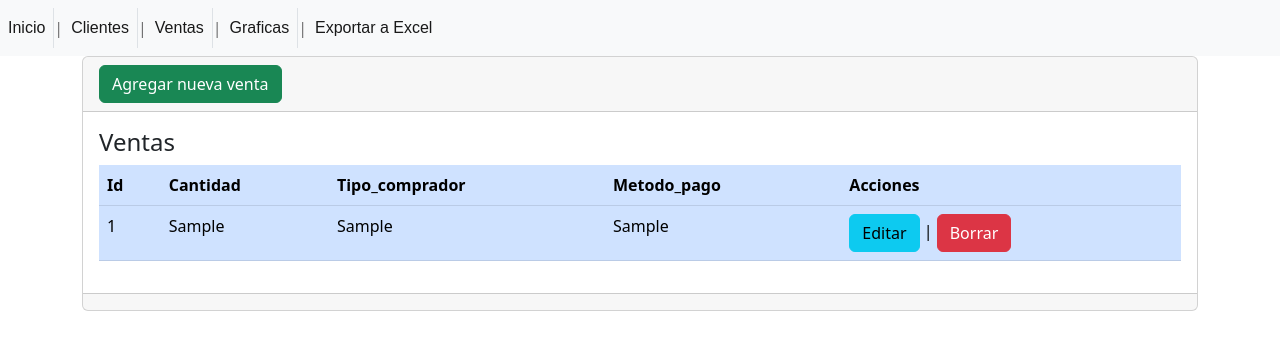
After one commit to AdrianPerez550/proyectograviti, a Django app: page /ventas in a window 1280 px wide. The commit adds this page. Shown: the top 350 px of the page. Run offline with Django 3.2, Linux system fonts and the light colour scheme; tables that the repository leaves empty hold one stand-in row (values such as "Sample post").

Commit message:
cambiosnuevos

```diff
--- a/cliente/admin.py
+++ b/cliente/admin.py
@@ -2,9 +2,10 @@ from django.contrib import admin
 
 
 from .models import Cliente
+from .models import Ventas
 
 admin.site.register(Cliente)
 
-
+admin.site.register(Ventas)
 
 # Register your models here.
--- a/cliente/forms.py
+++ b/cliente/forms.py
@@ -1,5 +1,6 @@
 from django import forms
 from .models import Cliente
+from .models import Ventas
 
 
 
@@ -7,3 +8,8 @@ class ClienteForm(forms.ModelForm):
     class Meta:
         model = Cliente
         fields= '__all__'
+
+class VentasForm(forms.ModelForm):
+    class Meta:
+        model = Ventas
+        fields= '__all__'
--- a/cliente/models.py
+++ b/cliente/models.py
@@ -8,6 +8,18 @@ class Cliente(models.Model):
     apelidopate=models.CharField(max_length=100,verbose_name='Apellido_paterno', default='')
     apelidomater=models.CharField(max_length=100,verbose_name='Apellidom', default='')
     edad =models.CharField(max_length=100,verbose_name='edad', default='')
+    celular =models.CharField(max_length=100,verbose_name='celular', default='')
+    genero  =models.CharField(max_length=100,verbose_name='genero', default='')
+
+
+
+class Ventas(models.Model):
+    id=models.AutoField(primary_key=True)
+    dinero= models.CharField(max_length=100, verbose_name='cantidad',default='')
+    tipocomprador=models.CharField(max_length=1, verbose_name='tipocomprador',default='')
+    metodopago=models.CharField(max_length=1, verbose_name='metodopago',default='')
+
+
 
 
     def __str__(self):
--- a/cliente/templates/base.html
+++ b/cliente/templates/base.html
@@ -39,6 +39,10 @@
             <span class="navbar-text">|</span>
             <a class="nav-item nav-link active" href="{% url 'clientes' %}" aria-current="page">Clientes </a>
             <span class="navbar-text">|</span>
+            <a class="nav-item nav-link active" href="{% url 'ventas' %}" aria-current="page">Ventas </a>
+            <span class="navbar-text">|</span>
+            <a class="nav-item nav-link active" href="{% url 'graficas' %}" aria-current="page">Graficas</a>
+            <span class="navbar-text">|</span>
             <a class="nav-item nav-link active" href="{% url 'exportarexcel' %}" aria-current="page">Exportar a Excel</a>
         </div>
     </nav>
--- a/cliente/templates/clientes/form.html
+++ b/cliente/templates/clientes/form.html
@@ -1,7 +1,7 @@
 <form enctype="multipart/form-data" method="post">
-    {% csrf_token %}
+  {% csrf_token %}
 
-    {% for campo in formulario %}
+  {% for campo in formulario %}
 
     <div class="mb-3">
       <label for="" class="form-label">{{ campo.label }}</label>
--- a/cliente/templates/clientes/index.html
+++ b/cliente/templates/clientes/index.html
@@ -22,6 +22,8 @@
                         <th scope="col">ApellidoPaterno</th>
                         <th scope="col">ApellidoMaterno</th>
                         <th scope="col">Edad</th>
+                        <th scope="col">Genero</th>
+                        <th scope="col">Celular</th>
                         <th scope="col">Acciones</th>
                     </tr>
 
@@ -35,6 +37,8 @@
                         <td>{{ Cliente.apelidopate }}</td>
                         <td>{{ Cliente.apelidomater }}</td>
                         <td>{{ Cliente.edad }}</td>
+                        <td>{{ Cliente.genero }}</td>
+                        <td>{{ Cliente.celular }}</td>
 
                         <td><a name="" id="" class="btn btn-info" href="{% url 'editar' Cliente.id  %}" role="button">Editar</a>
                             | <a name="" id="" class="btn btn-danger" href="{% url 'eliminar' Cliente.id %}" role="button">Borrar</a> </td>
--- /dev/null
+++ b/cliente/templates/ventas/indexV.html
@@ -0,0 +1,54 @@
+{% extends "base.html" %}
+
+{% block titulo %}  Lista de Clientes {% endblock %}
+
+{% block contenido  %}
+
+<div class="card">
+    <div class="card-header">
+
+        <a name="" id="" class="btn btn-success" href="{% url 'crear_ventas' %}" role="button">Agregar nueva venta</a>
+    </div>
+    <div class="card-body">
+        <h4 class="card-title">Ventas</h4>
+
+        <div class="table-responsive">
+            <table class="table table-primary">
+                <thead>
+
+                    <tr>
+                        <th scope="col">Id</th>
+                        <th scope="col">Cantidad</th>
+                        <th scope="col">Tipo_comprador</th>
+                        <th scope="col">Metodo_pago</th>
+                        <th scope="col">Acciones</th>
+
+                    </tr>
+
+                </thead>
+                <tbody>
+
+                    {% for Ventas in ventas %}
+                    <tr class="">
+                        <td scope="row">{{ Ventas.id }}</td>
+                        <td>{{ Ventas.dinero }}</td>
+                        <td>{{ Ventas.tipocomprador }}</td>
+                        <td>{{ Ventas.metodopago}}</td>
+                        <td><a name="" id="" class="btn btn-info" href="{% url 'editar_ventas' Ventas.id %}" role="button">Editar</a>
+                        | <a name="" id="" class="btn btn-danger" href="{% url 'eliminar_ventas' Ventas.id %}" role="button">Borrar</a> </td>
+
+
+                    </tr>
+                    {% endfor %}
+                </tbody>
+            </table>
+        </div>
+
+
+    </div>
+    <div class="card-footer text-muted">
+
+    </div>
+</div>
+
+{% endblock %}
--- a/cliente/urls.py
+++ b/cliente/urls.py
@@ -1,6 +1,8 @@
 # This code is defining the URL patterns for a Django application.
 from django.urls import path
 from. import views
+from django.conf import settings
+from django.conf.urls.static import static
 
 urlpatterns = [
 
@@ -14,6 +16,13 @@ path('',views.login_view,name='login'),
  path('exportarexcel', views.exportarexcel, name='exportarexcel'),
  path('exportarexcel2', views.export_data_to_excel, name='exportar_excel'),
 
+ path('ventas',views.ventas, name='ventas'),
+ path('ventas/crear',views.crear_ventas, name='crear_ventas'),
+ path('ventas/editar',views.editar_ventas, name='editar_ventas'),
+ path('ventas/eliminar/<int:id>',views.eliminar_ventas, name='eliminar_ventas'),
+ path('editarVentas/<int:id>',views.editar_ventas, name='editar_ventas'),
 
+ path('graficas', views.graficas,name='graficas'),
+ path('graficas2', views.grafico,name='grafico'),
 
-]
+]+static(settings.MEDIA_URL,documents_root=settings.MEDIA_ROOT)
--- a/cliente/views.py
+++ b/cliente/views.py
@@ -4,7 +4,8 @@ from django.shortcuts import render,redirect
 
 from .models import Cliente
 from .forms import ClienteForm
-
+from .models import Ventas
+from .forms import VentasForm
 # LOGIN
 from django.shortcuts import render
 from django.contrib import messages
@@ -22,6 +23,8 @@ from openpyxl.utils import get_column_letter
 import datetime
 
 
+#GRAFICAR
+import matplotlib.pyplot as plt
 
 
 
@@ -31,6 +34,7 @@ def inicio(request):
 
 
 
+ # CRUD CLIENTES -----------------
 
 def clientes(request):
     clientes = Cliente.objects.all()
@@ -62,6 +66,53 @@ def eliminar(request, id):
     return redirect('clientes')
 
 
+ # CRUD CLIENTES -----------------
+
+
+
+
+
+ #CRUD VENTAS -------------------
+
+#def ventas(request):
+ #   return render(request,'ventas/crearV.html')
+
+
+def ventas(request):
+    ventas = Ventas.objects.all()
+
+    return render(request, 'ventas/indexV.html',{'ventas': ventas})
+
+
+def crear_ventas(request):
+    formularioV= VentasForm(request.POST or None)
+    if formularioV.is_valid():
+        formularioV.save()
+        return redirect('ventas')
+    return render(request,'ventas/crearV.html', {'formularioV': formularioV})
+
+def editar_ventas(request,id):
+    ventas= Ventas.objects.get(id=id)
+    formularioV= VentasForm(request.POST or None, instance=ventas)
+    if formularioV.is_valid() and request.POST:
+        formularioV.save();
+        return redirect('ventas')
+    return render(request,'ventas/editarV.html',{'formularioV': formularioV})
+
+
+
+
+
+
+
+
+def eliminar_ventas(request, id):
+    ventas =  Ventas.objects.get(id=id)
+    ventas.delete()
+    return redirect('ventas')
+
+
+ #CRUD VENTAS ----------------
 
 
 
@@ -125,7 +176,7 @@ def export_data_to_excel(request):
     field_fill = PatternFill(start_color='C1FFC1', end_color='C1FFC1', fill_type='solid')
 
     # Agrega los encabezados de las columnas
-    headers = ['id', 'nombre', 'apelidopate','apelidomater']  # Reemplaza con los nombres de tus campos
+    headers = ['id', 'Nombre', 'Apellido_paterno','Apellido_materno','edad','celular','genero' ]  # Reemplaza con los nombres de tus campos
 
     for col_num, header in enumerate(headers, 1):
         cell = worksheet.cell(row=1, column=col_num, value=header)
@@ -136,7 +187,7 @@ def export_data_to_excel(request):
 
     # Agrega los datos a las filas
     for row_num, item in enumerate(data, 2):
-        row = [item.id, item.nombre, item.apelidopate, item.apelidomater]  # Reemplaza con los nombres de tus campos
+        row = [item.id, item.nombre, item.apelidopate, item.apelidomater,item.edad,item.celular,item.genero]  # Reemplaza con los nombres de tus campos
 
         for col_num, value in enumerate(row, 1):
             cell = worksheet.cell(row=row_num, column=col_num, value=value)
@@ -175,6 +226,25 @@ def export_data_to_excel(request):
 
     return response
 
+ #GRAFICAR
+def graficas(request):
+     return render(request, 'paginas/graficas.html')
+
+def grafico(request):
+    # Datos para el gráfico
+    x = [1, 2, 3, 4, 5]
+    y = [10, 20, 15, 25, 30]
+
+    # Generar gráfico
+    plt.plot(x, y)
+    plt.xlabel('Eje X')
+    plt.ylabel('Eje Y')
+    plt.title('Mi gráfico')
+
+    # Guardar gráfico en un archivo
+    plt.savefig('/projectgravitii/imagenes/grafico.png')
+
+    return HttpResponse("Gráfico generado")
 
 
 
--- a/projectgravitii/settings.py
+++ b/projectgravitii/settings.py
@@ -12,8 +12,10 @@ https://docs.djangoproject.com/en/3.0/ref/settings/
 
 import os
 
+
 # Build paths inside the project like this: os.path.join(BASE_DIR, ...)
 BASE_DIR = os.path.dirname(os.path.dirname(os.path.abspath(__file__)))
+
 
 
 # Quick-start development settings - unsuitable for production
@@ -127,3 +129,6 @@ USE_TZ = True
 # https://docs.djangoproject.com/en/3.0/howto/static-files/
 
 STATIC_URL = '/static/'
+
+MEDIA_ROOT = os.path.join(BASE_DIR, '')
+MEDIA_URL = '/imagenes/'
```
Also changed, not shown: cliente/templates/paginas/graficas.html (added, +12 -0 lines), cliente/templates/ventas/crearV.html (added, +25 -0 lines), cliente/templates/ventas/editarV.html (added, +25 -0 lines), cliente/templates/ventas/formV.html (added, +33 -0 lines), cliente/migrations/0003_auto_20230713_0713.py (added), cliente/migrations/0004_ventas.py (added).
